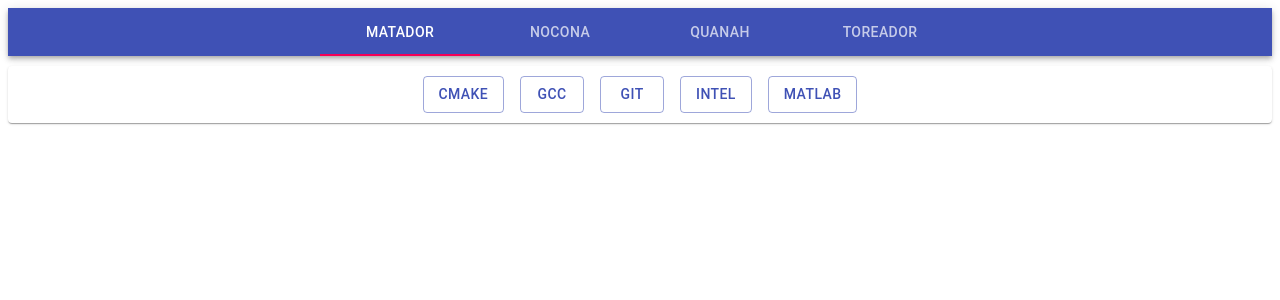
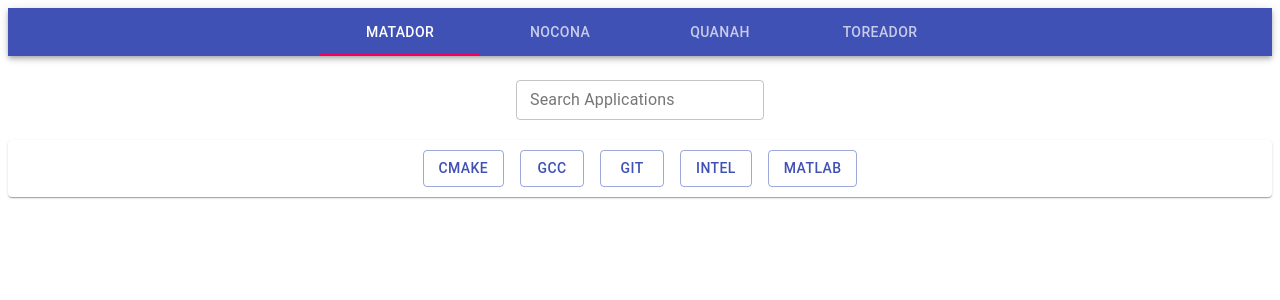
Before and after one commit to cristianocaon/cluster-software-listing, a React (Create React App) app: page / in a window 1280 px wide. Shown: the top 300 px of the page. Built offline with nearby package versions, Linux system fonts and the light colour scheme.

Commit message:
feat: add text input

```diff
--- a/src/App.jsx
+++ b/src/App.jsx
@@ -2,6 +2,7 @@
 import Header from './components/Header';
 import Loading from './components/Loading';
 import StackList from './components/StackList';
+import TextField from '@material-ui/core/TextField';
 import { Alert, AlertTitle } from '@material-ui/lab';
 import { makeStyles } from '@material-ui/core/styles';
 
@@ -11,6 +12,11 @@
   root: {
     margin: 0,
     padding: 0,
+  },
+  form: {
+    display: 'flex',
+    justifyContent: 'center',
+    margin: '1rem',
   },
   alert: {
     display: 'flex',
@@ -49,6 +55,9 @@
     return (
       <div className={classes.root}>
         <Header value={headerValue} partitions={partitions} handleChange={handleHeaderChange} />
+        <form className={classes.form} noValidate autoComplete="off">
+          <TextField margin="dense" label="Search Applications" variant="outlined" />
+        </form>
         <StackList data={child} />
       </div>
     );
```
